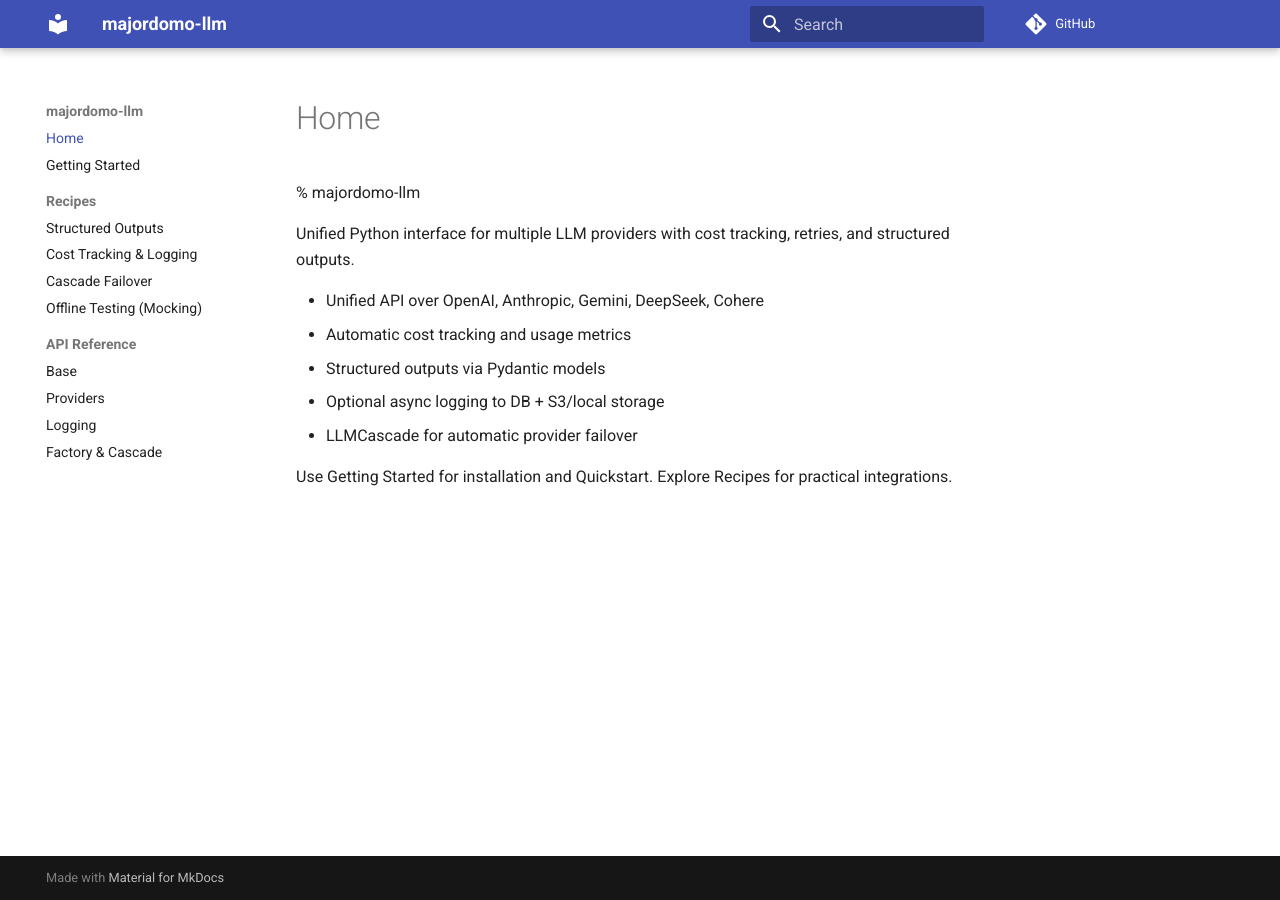
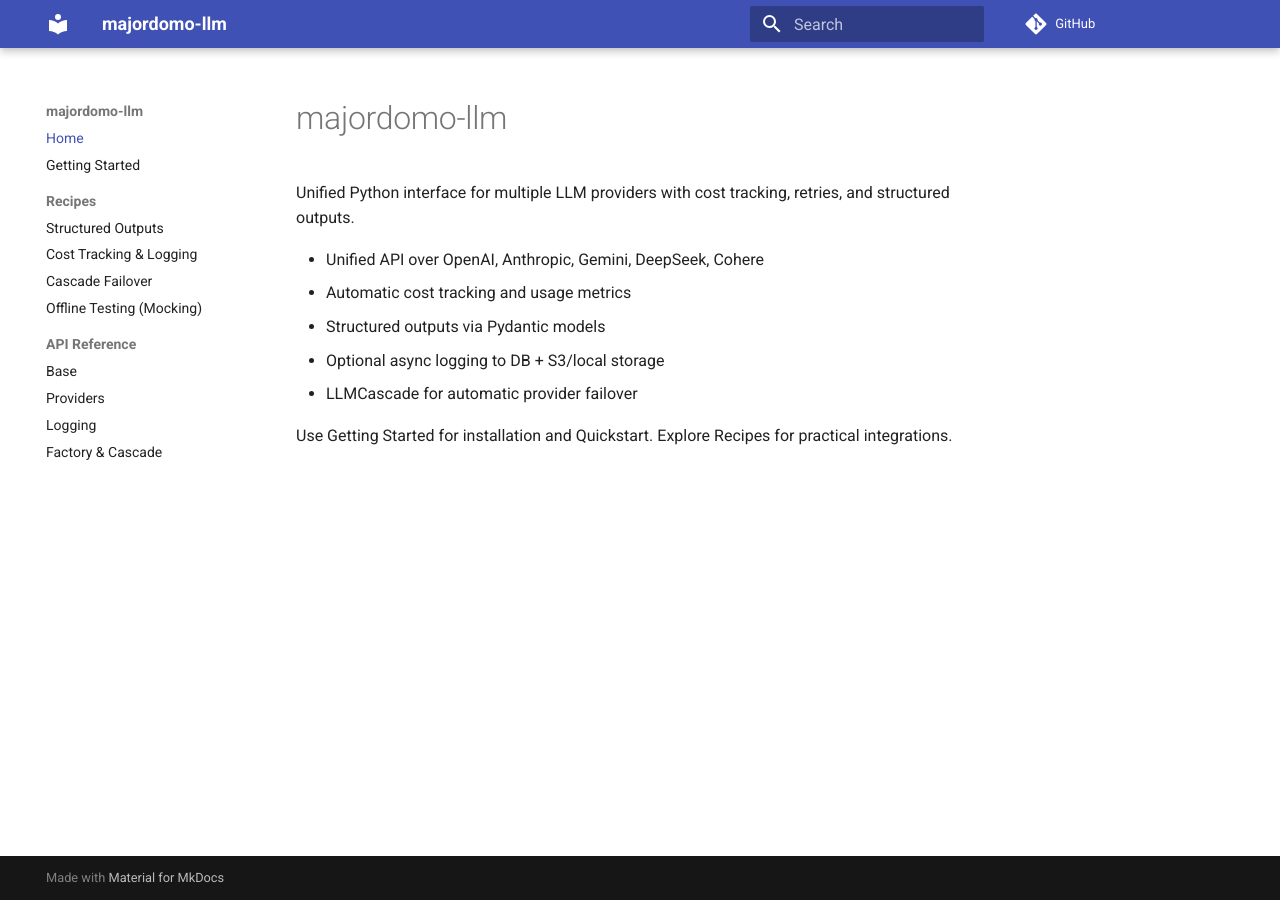
Before and after one commit to go-majordomo/majordomo-llm, an MkDocs documentation site: the page built from docs/index.md, in a window 1280 px wide. Built offline with MkDocs 1.6.1 and Material for MkDocs 9.7.7, drawn with Linux system fonts in a browser that asks for light colours; comment, search, counter and statistics services are not loaded.

Commit message:
use strict markdown.

```diff
--- a/docs/index.md
+++ b/docs/index.md
@@ -1,4 +1,4 @@
-% majordomo-llm
+# majordomo-llm
 
 Unified Python interface for multiple LLM providers with cost tracking, retries, and structured outputs.
 
```
